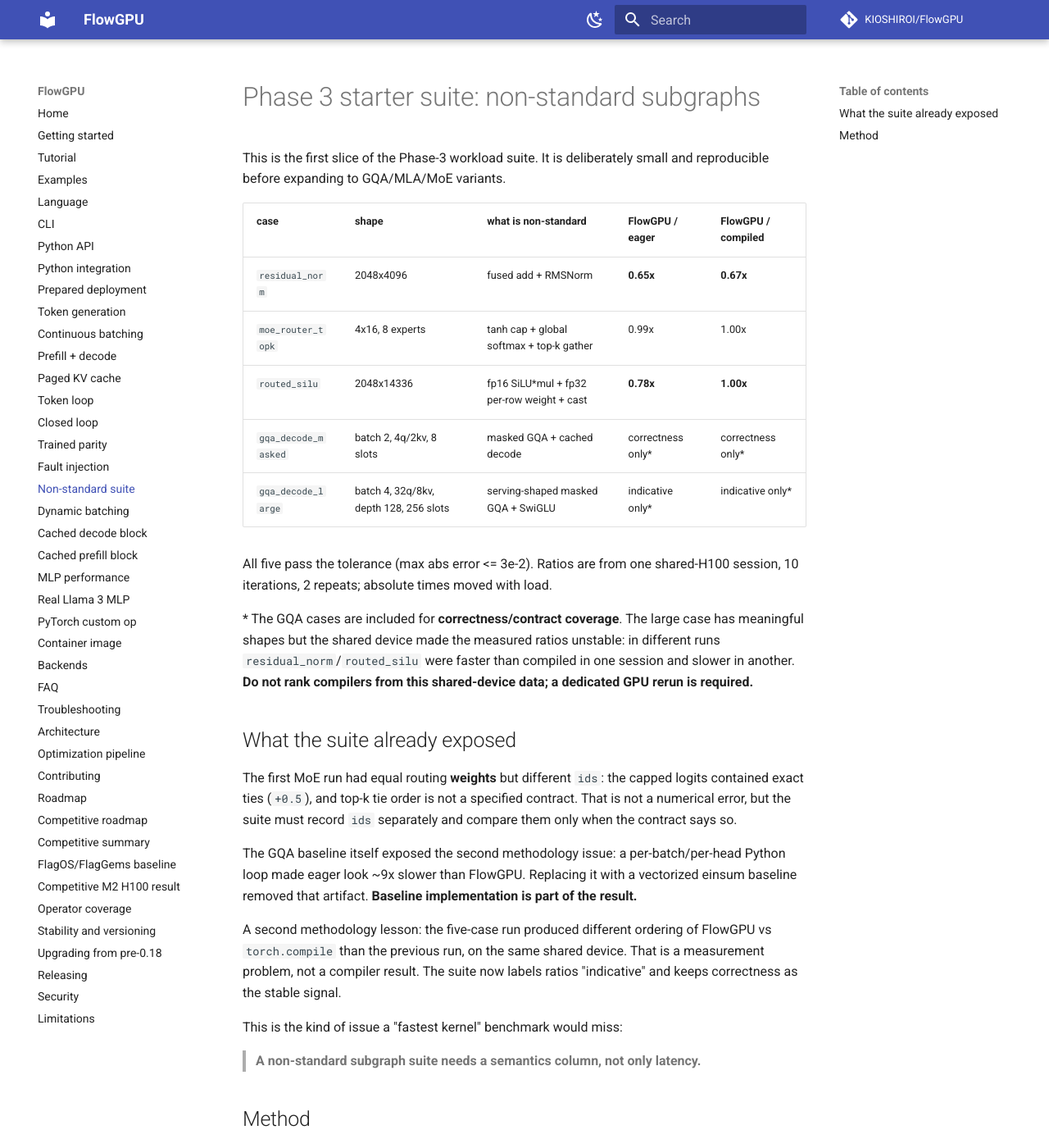
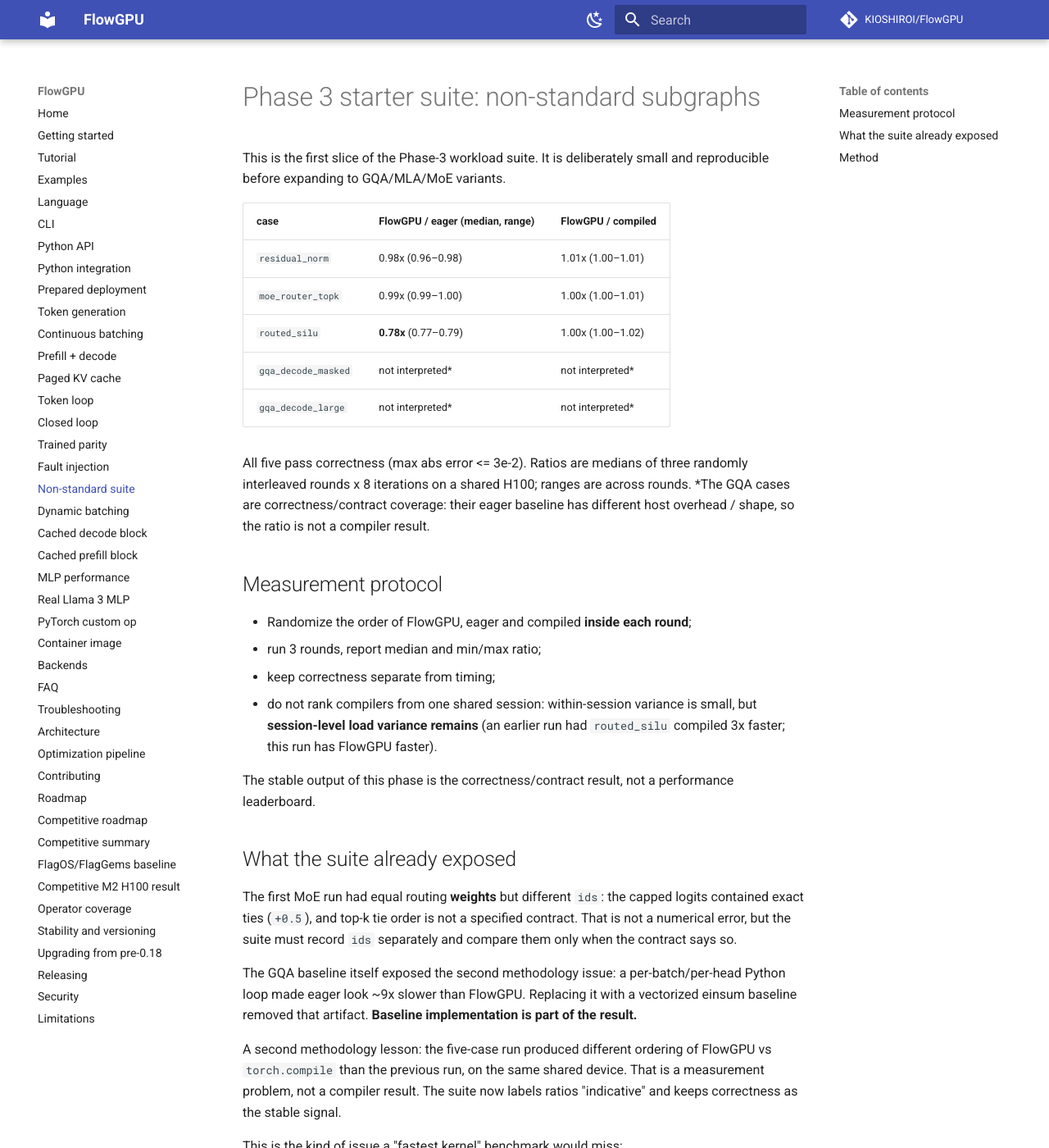
Before and after one commit to KIOSHIROI/FlowGPU, an MkDocs documentation site: the page built from docs/user-guide/audit/nonstandard-suite.md, in a window 1280 px wide and 1400 px high. Shown: the whole window at 82% size. Built offline with MkDocs 1.6.1 and Material for MkDocs 9.7.7, drawn with Linux system fonts in a browser that asks for light colours; comment, search, counter and statistics services are not loaded.

Commit message:
Release 1.8.0: interleaved measurement protocol
- Add randomized interleaved multi-round measurement to the Phase-3 suite;
  report medians and min/max ratios.
- Document that within-session variance is controlled but session-level load
  variance remains; GQA ratios are not compiler results.

```diff
--- a/docs/user-guide/audit/nonstandard-suite.md
+++ b/docs/user-guide/audit/nonstandard-suite.md
@@ -3,22 +3,30 @@
 This is the first slice of the Phase-3 workload suite. It is deliberately
 small and reproducible before expanding to GQA/MLA/MoE variants.
 
-| case | shape | what is non-standard | FlowGPU / eager | FlowGPU / compiled |
-|---|---|---|---|---|
-| `residual_norm` | 2048x4096 | fused add + RMSNorm | **0.65x** | **0.67x** |
-| `moe_router_topk` | 4x16, 8 experts | tanh cap + global softmax + top-k gather | 0.99x | 1.00x |
-| `routed_silu` | 2048x14336 | fp16 SiLU*mul + fp32 per-row weight + cast | **0.78x** | **1.00x** |
-| `gqa_decode_masked` | batch 2, 4q/2kv, 8 slots | masked GQA + cached decode | correctness only* | correctness only* |
-| `gqa_decode_large` | batch 4, 32q/8kv, depth 128, 256 slots | serving-shaped masked GQA + SwiGLU | indicative only* | indicative only* |
+| case | FlowGPU / eager (median, range) | FlowGPU / compiled |
+|---|---|---|
+| `residual_norm` | 0.98x (0.96–0.98) | 1.01x (1.00–1.01) |
+| `moe_router_topk` | 0.99x (0.99–1.00) | 1.00x (1.00–1.01) |
+| `routed_silu` | **0.78x** (0.77–0.79) | 1.00x (1.00–1.02) |
+| `gqa_decode_masked` | not interpreted* | not interpreted* |
+| `gqa_decode_large` | not interpreted* | not interpreted* |
 
-All five pass the tolerance (max abs error <= 3e-2). Ratios are from one
-shared-H100 session, 10 iterations, 2 repeats; absolute times moved with load.
+All five pass correctness (max abs error <= 3e-2). Ratios are medians of three
+randomly interleaved rounds x 8 iterations on a shared H100; ranges are across
+rounds. *The GQA cases are correctness/contract coverage: their eager baseline
+has different host overhead / shape, so the ratio is not a compiler result.
 
-\* The GQA cases are included for **correctness/contract coverage**. The
-large case has meaningful shapes but the shared device made the measured
-ratios unstable: in different runs `residual_norm`/`routed_silu` were faster
-than compiled in one session and slower in another. **Do not rank compilers
-from this shared-device data; a dedicated GPU rerun is required.**
+## Measurement protocol
+
+- Randomize the order of FlowGPU, eager and compiled **inside each round**;
+- run 3 rounds, report median and min/max ratio;
+- keep correctness separate from timing;
+- do not rank compilers from one shared session: within-session variance is
+  small, but **session-level load variance remains** (an earlier run had
+  `routed_silu` compiled 3x faster; this run has FlowGPU faster).
+
+The stable output of this phase is the correctness/contract result, not a
+performance leaderboard.
 
 ## What the suite already exposed
 
--- a/pyproject.toml
+++ b/pyproject.toml
@@ -4,7 +4,7 @@ build-backend = "setuptools.build_meta"
 
 [project]
 name = "flowgpu"
-version = "1.7.0"
+version = "1.8.0"
 description = "A dataflow DSL compiler for GPU operator pipelines targeting Triton and a portable reference backend"
 authors = [{name = "The FlowGPU Authors"}]
 keywords = ["compiler", "triton", "dataflow", "dsl", "gpu", "llm"]
```
Also changed, not shown: CHANGELOG.md (+7 -0 lines), PUBLIC_RELEASE.md (+1 -1 lines), 5 other files.
